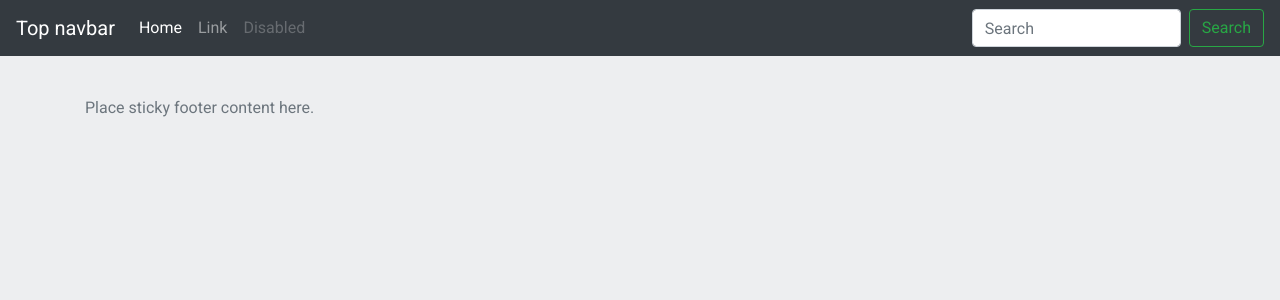
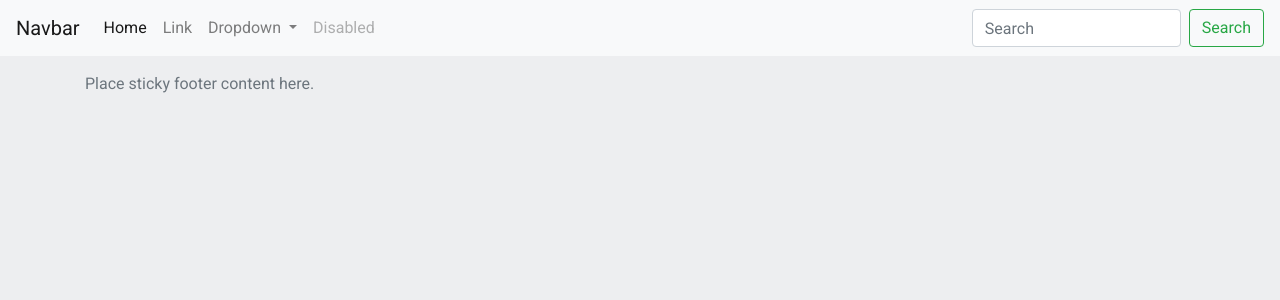
Before and after one commit to yelex/medved_project, a Django app: template templates/base.html in a window 1280 px wide. Shown: the top 300 px of the page. Run offline with Django 3.2, Linux system fonts and the light colour scheme; the template is opened without the code that fills it, so the values that code supplies are empty; some libraries are stand-ins or nearby versions.

Commit message:
1.7.3 In progress

```diff
--- a/landing/views.py
+++ b/landing/views.py
@@ -16,5 +16,7 @@ def landing(request):
     return render(request, 'landing/landing.html', context=locals())
 
 def home(request):
-    product_images = ProductImage.objects.filter(is_active=True, is_main=True)
+    product_images = ProductImage.objects.filter(is_active=True, is_main=True, product__is_active=True)
+    product_images_photos = product_images.filter(product__category__name='phones')
+    product_images_laptops = product_images.filter(product__category__name='laptops')
     return render(request, 'landing/home.html', context=locals())
--- a/orders/models.py
+++ b/orders/models.py
@@ -25,7 +25,7 @@ class Order(models.Model):
     customer_address = models.CharField(max_length=128, blank=True, null=True, default="Укажите адрес доставки")
     status = models.ForeignKey(Status, on_delete=models.CASCADE)
 
-    comments = models.TextField(blank=True, null=True, default=True)
+    comments = models.TextField(blank=True, null=True, default=None)
 
     created = models.DateTimeField(auto_now_add=True, auto_now=False)
     updated = models.DateTimeField(auto_now_add=False, auto_now=True)
--- a/static/css/base.css
+++ b/static/css/base.css
@@ -5,10 +5,17 @@ html, body {
     font-family: 'Roboto', sans-serif;
 }
 
+/* SLIDER */
 .section-top {
-    margin: 20px;
+    margin: 0px;
 }
 
+/* NAVBAR */
+.navbar {
+    margin-bottom: 0px !important;
+}
+
+/* PRODUCT CARD */
 .product-item{
     height: 500px;
     background-color: white;
@@ -25,3 +32,20 @@ html, body {
     left: 10%;
     right: 10%
 }
+
+.discount {
+    position: absolute;
+    top: 35%;
+    left: 0;
+    background-color: lightgreen;
+    width: 30%;
+    color: white;
+    font-weight: 700;
+    padding: 3px;
+}
+
+/* FOOTER */
+
+.footer {
+    height: 200px;
+}
--- a/templates/navbar.html
+++ b/templates/navbar.html
@@ -1,9 +1,10 @@
-<nav class="navbar navbar-expand-md navbar-dark bg-dark mb-4">
-  <a class="navbar-brand" href="#">Top navbar</a>
-  <button class="navbar-toggler" type="button" data-toggle="collapse" data-target="#navbarCollapse" aria-controls="navbarCollapse" aria-expanded="false" aria-label="Toggle navigation">
+<nav class="navbar navbar-expand-lg navbar-light bg-light">
+  <a class="navbar-brand" href="#">Navbar</a>
+  <button class="navbar-toggler" type="button" data-toggle="collapse" data-target="#navbarSupportedContent" aria-controls="navbarSupportedContent" aria-expanded="false" aria-label="Toggle navigation">
     <span class="navbar-toggler-icon"></span>
   </button>
-  <div class="collapse navbar-collapse" id="navbarCollapse">
+
+  <div class="collapse navbar-collapse" id="navbarSupportedContent">
     <ul class="navbar-nav mr-auto">
       <li class="nav-item active">
         <a class="nav-link" href="#">Home <span class="sr-only">(current)</span></a>
@@ -11,12 +12,23 @@
       <li class="nav-item">
         <a class="nav-link" href="#">Link</a>
       </li>
+      <li class="nav-item dropdown">
+        <a class="nav-link dropdown-toggle" href="#" id="navbarDropdown" role="button" data-toggle="dropdown" aria-haspopup="true" aria-expanded="false">
+          Dropdown
+        </a>
+        <div class="dropdown-menu" aria-labelledby="navbarDropdown">
+          <a class="dropdown-item" href="#">Action</a>
+          <a class="dropdown-item" href="#">Another action</a>
+          <div class="dropdown-divider"></div>
+          <a class="dropdown-item" href="#">Something else here</a>
+        </div>
+      </li>
       <li class="nav-item">
-        <a class="nav-link disabled" href="#" tabindex="-1" aria-disabled="true">Disabled</a>
+        <a class="nav-link disabled" href="#">Disabled</a>
       </li>
     </ul>
-    <form class="form-inline mt-2 mt-md-0">
-      <input class="form-control mr-sm-2" type="text" placeholder="Search" aria-label="Search">
+    <form class="form-inline my-2 my-lg-0">
+      <input class="form-control mr-sm-2" type="search" placeholder="Search" aria-label="Search">
       <button class="btn btn-outline-success my-2 my-sm-0" type="submit">Search</button>
     </form>
   </div>
--- a/test_project/settings.py
+++ b/test_project/settings.py
@@ -109,7 +109,7 @@ AUTH_PASSWORD_VALIDATORS = [
 
 LANGUAGE_CODE = 'en-us'
 
-TIME_ZONE = 'UTC'
+TIME_ZONE = 'Europe/Moscow'
 
 USE_I18N = True
 
```
Also changed, not shown: products/admin.py (+7 -1 lines), products/models.py (+15 -3 lines), templates/landing/home.html (+13 -67 lines), templates/landing/product_item.html (added, +26 -0 lines), db.sqlite3.
